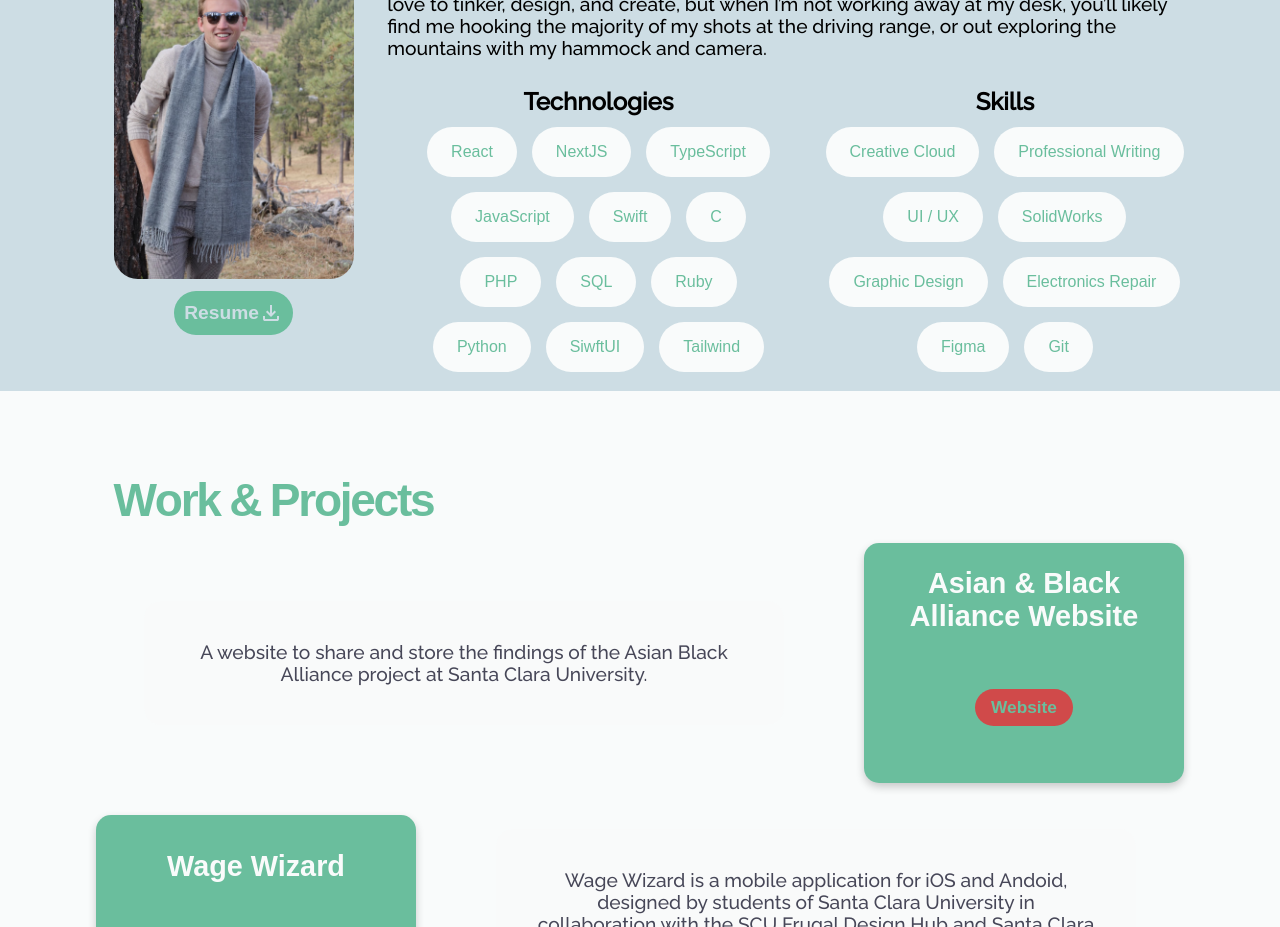
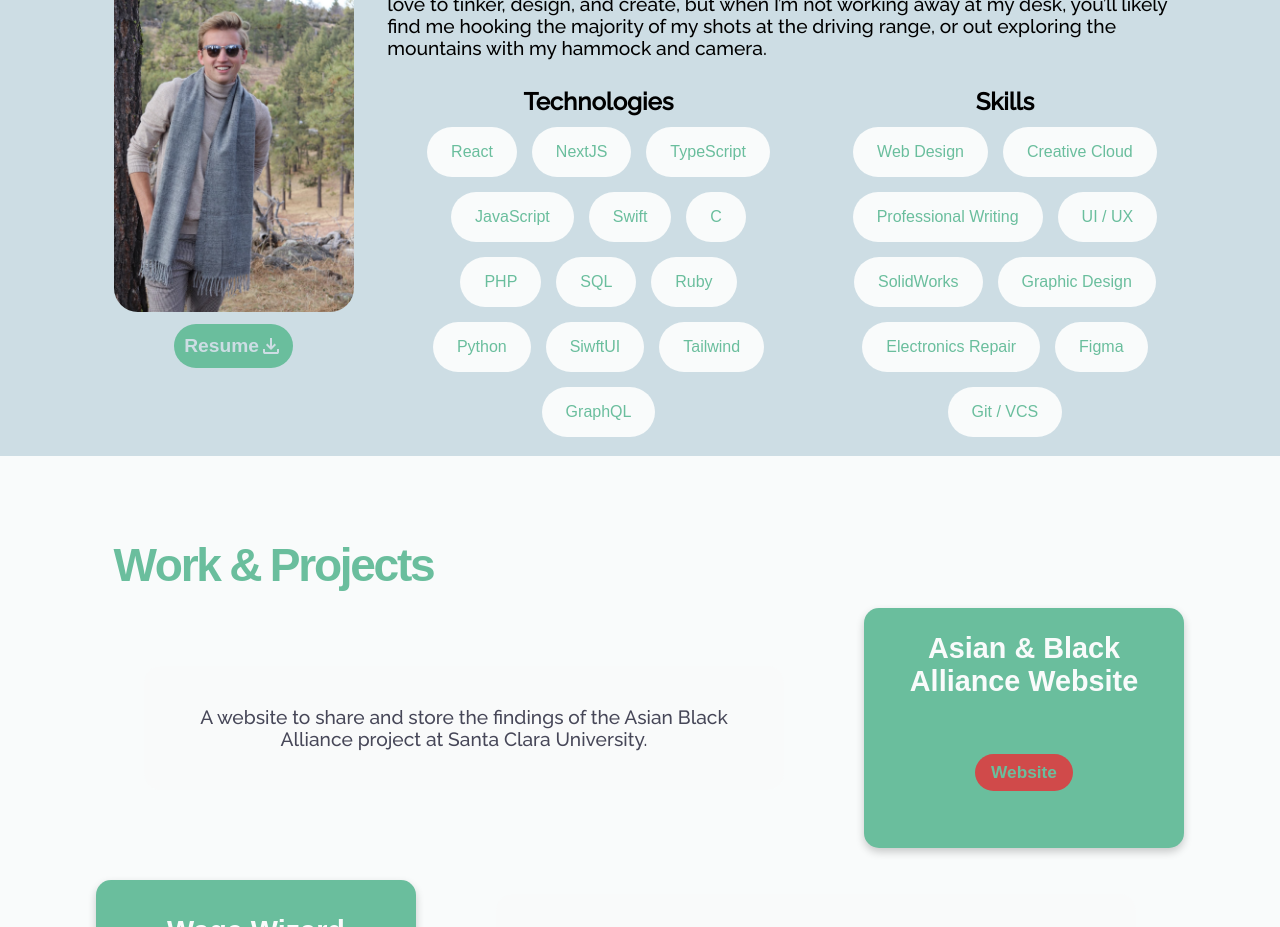
Before and after one commit to jackcdavey/PersonalWebsite, a React (Create React App) app: page / in a window 1280 px wide. Shown: the part 1140-2067 px from the top of the page. Built offline with nearby package versions, Linux system fonts and the light colour scheme; a web font is replaced by a local one.

Commit message:
Updated tech / skills content

```diff
--- a/src/components/AboutMe.tsx
+++ b/src/components/AboutMe.tsx
@@ -34,9 +34,9 @@ const chipVariants = {
 };
 
 export default function AboutMe() {
-	const skills = ["Creative Cloud", "Professional Writing", "UI / UX", "SolidWorks", "Graphic Design", "Electronics Repair", "Figma", "Git"]
+	const skills = ["Web Design", "Creative Cloud", "Professional Writing", "UI / UX", "SolidWorks", "Graphic Design", "Electronics Repair", "Figma", "Git / VCS"]
 
-	const technologies = ["React", "NextJS", "TypeScript", "JavaScript", "Swift", "C", "PHP", "SQL", "Ruby", "Python", "SiwftUI", "Tailwind"]
+	const technologies = ["React", "NextJS", "TypeScript", "JavaScript", "Swift", "C", "PHP", "SQL", "Ruby", "Python", "SiwftUI", "Tailwind", "GraphQL"]
 	return (
 		<SectionWrap>
 			<SectionRow>
```
